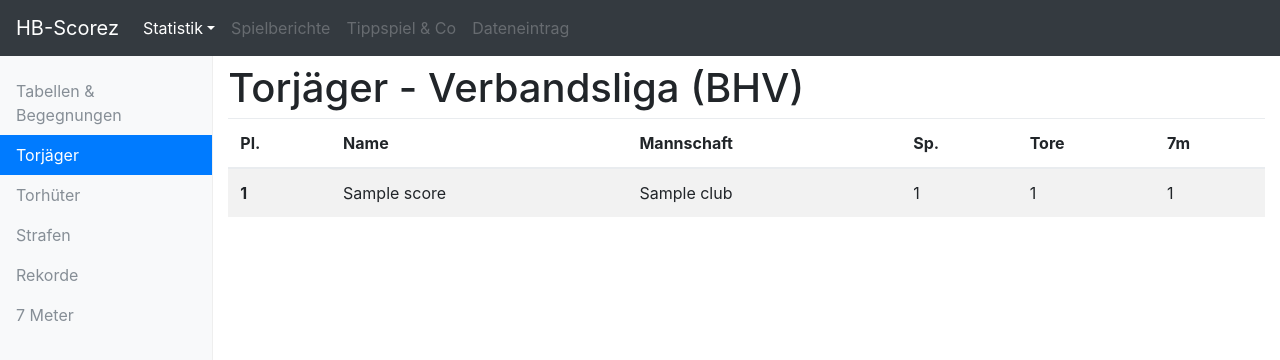
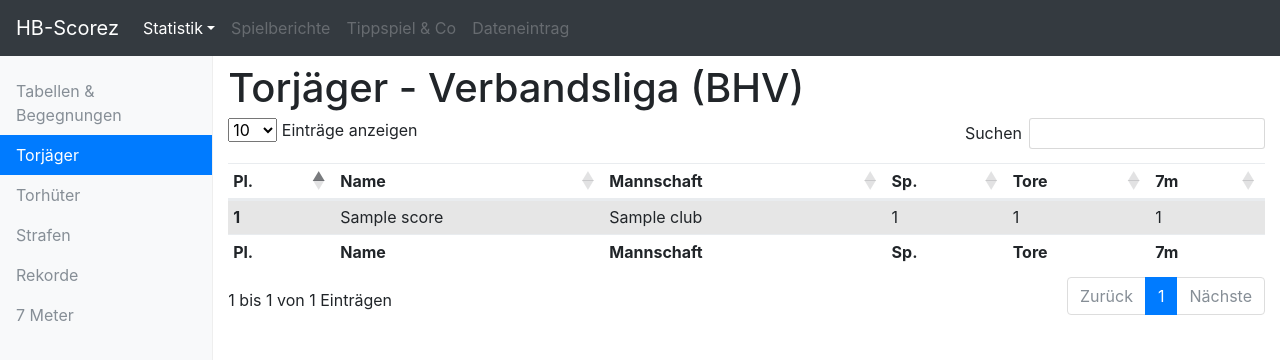
Before and after one commit to djbrown/hbscorez, a Django app: a page that uses base/templates/base/base.html in a window 1280 px wide. Shown: the top 360 px of the page. Run offline with Django 3.2, Linux system fonts and the light colour scheme; tables that the repository leaves empty hold one stand-in row (values such as "Sample post"); some libraries are stand-ins or nearby versions.

Commit message:
turned scorers table into data-table

```diff
--- a/base/templates/base/base.html
+++ b/base/templates/base/base.html
@@ -76,9 +76,7 @@
         </main>
     </div>
 </div>
-<script src="https://code.jquery.com/jquery-3.2.1.slim.min.js"
-        integrity="sha384-KJ3o2DKtIkvYIK3UENzmM7KCkRr/rE9/Qpg6aAZGJwFDMVNA/GpGFF93hXpG5KkN"
-        crossorigin="anonymous"></script>
+<script src="https://code.jquery.com/jquery-3.2.1.min.js"></script>
 <script src="https://cdnjs.cloudflare.com/ajax/libs/popper.js/1.11.0/umd/popper.min.js"
         integrity="sha384-b/U6ypiBEHpOf/4+1nzFpr53nxSS+GLCkfwBdFNTxtclqqenISfwAzpKaMNFNmj4"
         crossorigin="anonymous"></script>
--- /dev/null
+++ b/scorers/static/scorers/scripts/scorers.js
@@ -0,0 +1,35 @@
+$(document).ready(function() {
+    $('#scores').dataTable({
+        "language": {
+            //"url": "//cdn.datatables.net/plug-ins/9dcbecd42ad/i18n/German.json"
+            "sEmptyTable":      "Keine Daten in der Tabelle vorhanden",
+            "sInfo":            "_START_ bis _END_ von _TOTAL_ Einträgen",
+            "sInfoEmpty":       "0 bis 0 von 0 Einträgen",
+            "sInfoFiltered":    "(gefiltert von _MAX_ Einträgen)",
+            "sInfoPostFix":     "",
+            "sInfoThousands":   ".",
+            "sLengthMenu":      "_MENU_ Einträge anzeigen",
+            "sLoadingRecords":  "Wird geladen...",
+            "sProcessing":      "Bitte warten...",
+            "sSearch":          "Suchen",
+            "sZeroRecords":     "Keine Einträge vorhanden.",
+            "oPaginate": {
+                "sFirst":       "Erste",
+                "sPrevious":    "Zurück",
+                "sNext":        "Nächste",
+                "sLast":        "Letzte"
+            },
+            "oAria": {
+                "sSortAscending":  ": aktivieren, um Spalte aufsteigend zu sortieren",
+                "sSortDescending": ": aktivieren, um Spalte absteigend zu sortieren"
+            },
+            select: {
+                    rows: {
+                    _: '%d Zeilen ausgewählt',
+                    0: 'Zum Auswählen auf eine Zeile klicken',
+                    1: '1 Zeile ausgewählt'
+                    }
+            }
+        }
+    });
+} );
--- a/scorers/templates/scorers/scorers.html
+++ b/scorers/templates/scorers/scorers.html
@@ -1,9 +1,13 @@
 {% extends 'base/base.html' %}
+{% load static %}
 {% block title %}Torjäger{% endblock %}
+{% block styles %}
+<link rel="stylesheet" type="text/css" href="https://cdn.datatables.net/1.10.16/css/dataTables.bootstrap4.min.css"/>
+{% endblock %}
 {% block content %}
 <h1>Torjäger - Verbandsliga (BHV)</h1>
 <div class="table-responsive">
-    <table class="table table-striped">
+    <table id="scores" class="table table-sm table-striped" cellspacing="0" width="100%">
         <thead>
         <tr>
             <th>Pl.</th>
@@ -14,6 +18,16 @@
             <th>7m</th>
         </tr>
         </thead>
+        <tfoot>
+        <tr>
+            <th>Pl.</th>
+            <th>Name</th>
+            <th>Mannschaft</th>
+            <th>Sp.</th>
+            <th>Tore</th>
+            <th>7m</th>
+        </tr>
+        </tfoot>
         <tbody>
         {% for score in scores %}
         <tr>
@@ -29,3 +43,8 @@
     </table>
 </div>
 {% endblock %}
+{% block scripts %}
+<script type="text/javascript" src="https://cdn.datatables.net/1.10.16/js/jquery.dataTables.min.js"></script>
+<script type="text/javascript" src="https://cdn.datatables.net/1.10.16/js/dataTables.bootstrap4.min.js"></script>
+<script type="text/javascript" src="{% static 'scorers/scripts/scorers.js' %}"></script>
+{% endblock %}
```
